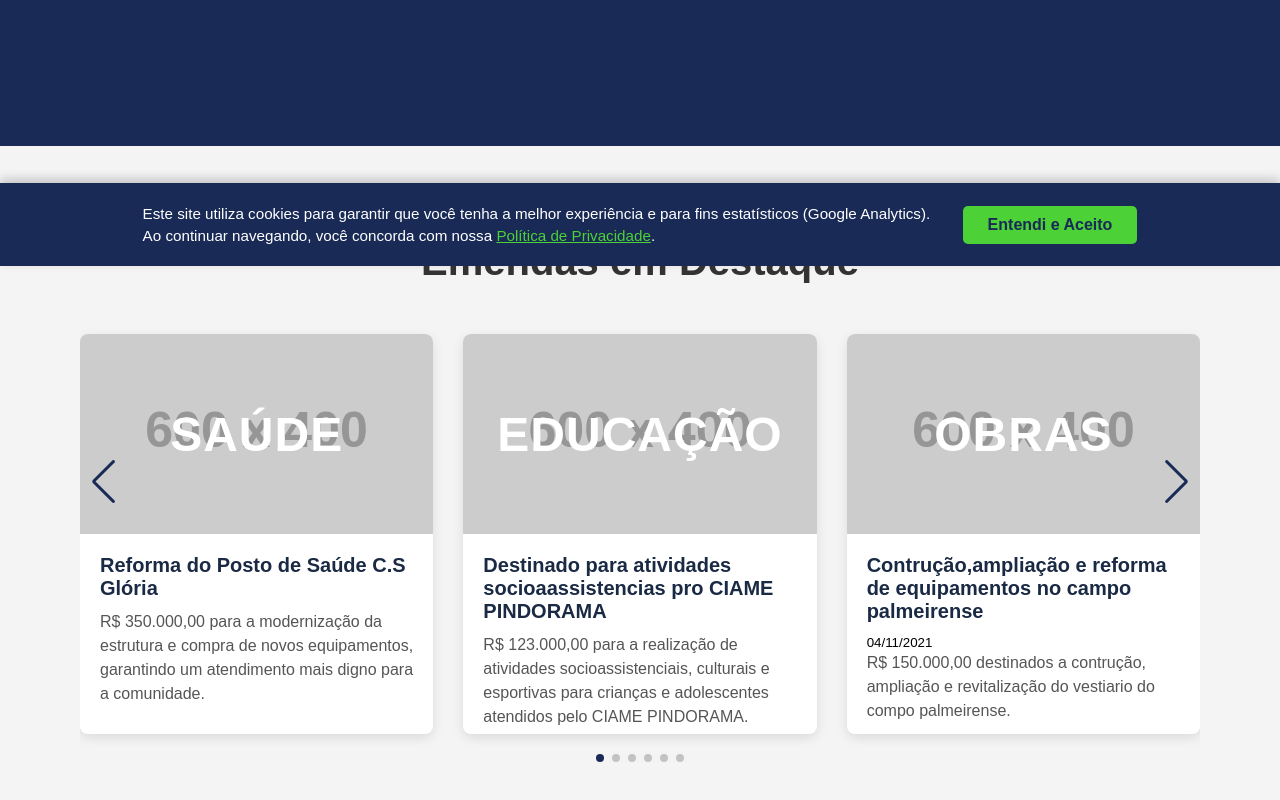
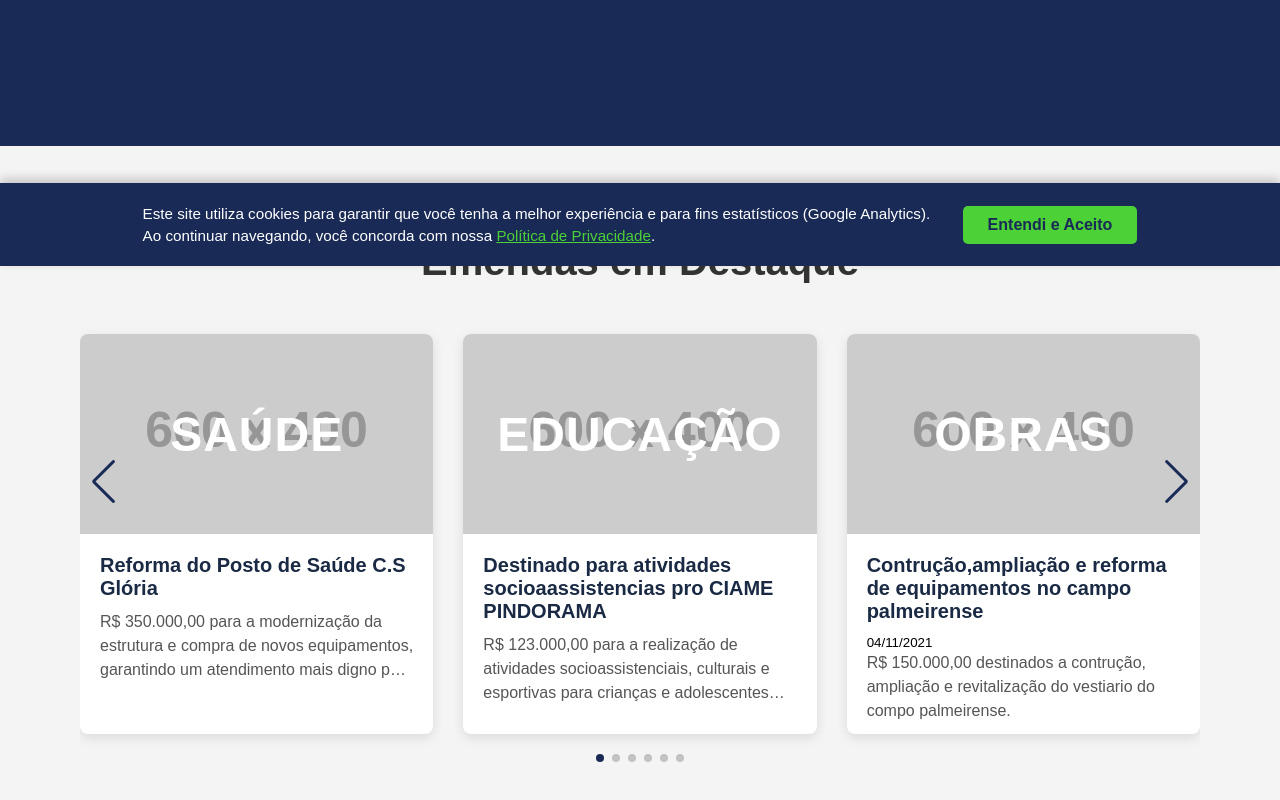
Before and after one commit to IanLucca1/Site-Vereador_Teste, a plain HTML site: page pages/EmendasParlamentares.html in a window 1280 px wide. Shown: the part 534-1334 px from the top of the page. Drawn offline with nearby package versions, Linux system fonts and the light colour scheme; placeholder pictures from the web are drawn by us.

Commit message:
Add files via upload

```diff
--- a/css/emendas.css
+++ b/css/emendas.css
@@ -164,6 +164,14 @@ body {
   color: #555;
 }
 
+.emenda-card p{
+  display: -webkit-box;
+  -webkit-line-clamp: 3; /* número de linhas */
+  -webkit-box-orient: vertical;
+  overflow: hidden;
+}
+
+
 /* Ajuste opcional para a cor dos botões de navegação do Swiper */
 .swiper-button-next,
 .swiper-button-prev {
--- a/js/emendas.js
+++ b/js/emendas.js
@@ -27,7 +27,7 @@ const EmendasParlamentares = [
   {
     imagem: "https://placehold.co/600x400/007bff/007bff",
     categoria: "Saúde",
-    titulo: "Destinado para reformas e compra de equipamentos para o posto de saude C.S Pindorama",
+    titulo: "Reformas e compra de equipamentos para o posto de saude C.S Pindorama",
     descricao:
       "R$ 400.000,00 para a reforma completa da quadra poliesportiva, incluindo nova pintura, alambrados e iluminação de LED para uso noturno.",
     data: "",
```
Also changed, not shown: js/EmendasTodas.js (+0 -14 lines), js/index.js (+7 -0 lines), pages/EmendasTodas.html (+2 -2 lines).
